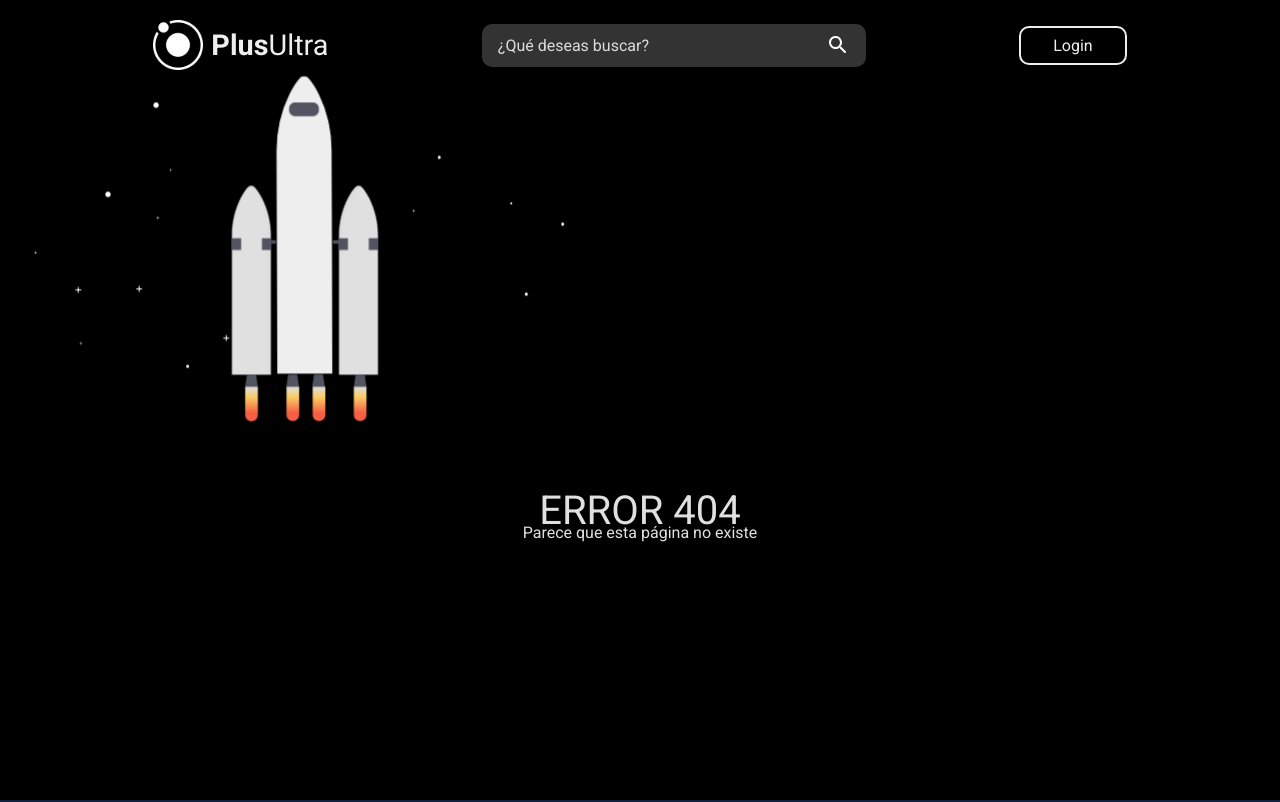
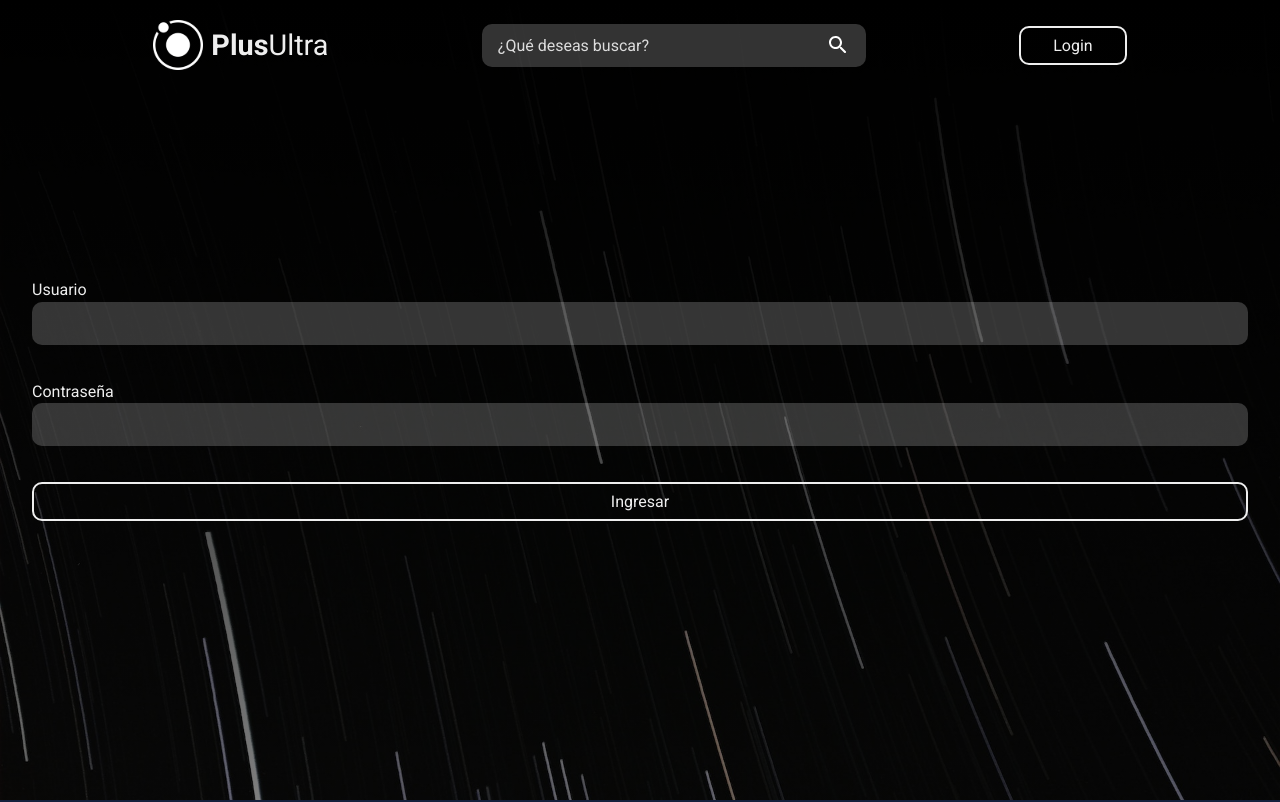
Before and after one commit to FranciscoCarvajal404/PlusUltra-eCommerce-React, a React (Vite) app: page /login in a window 1280 px wide. Before the commit this address had no page. Shown: the top 802 px of the page. Built offline with nearby package versions, Linux system fonts and the light colour scheme.

Commit message:
login page añadido

```diff
--- a/src/App.jsx
+++ b/src/App.jsx
@@ -7,6 +7,7 @@ import { BrowserRouter as Router, Routes, Route } from 'react-router-dom';
 import Page404 from "./pages/Page404";
 import Home from "./pages/Home";
 import ItemPage from "./pages/ItemPage"
+import Login from "./pages/Login";
 
 function App() {
 
@@ -18,6 +19,7 @@ function App() {
           <Routes>
             <Route path='/' element={<Home/>}/>
             <Route path='/productos/:id' element={<ItemPage/>}/>
+            <Route path='/login' element={<Login/>}/>
             <Route path='*' element={<Page404/>}/>
           </Routes>
       <Footer/>
--- a/src/components/Header/index.jsx
+++ b/src/components/Header/index.jsx
@@ -1,4 +1,5 @@
 import styled from "styled-components";
+import { Link } from "react-router-dom";
 
 import { colorClaro } from "../UI/variables";
 import { Button } from "../UI";
@@ -41,7 +42,7 @@ const StyleHeader = styled.header`
 
         background: none;
         background-color: rgba(255, 255, 255, 0.2);
-        background-image: url(src/img/lupa.svg);
+        background-image: url(${lupa});
         background-repeat: no-repeat;
         background-position: 95%;
 
@@ -96,9 +97,9 @@ const Header = () =>{
             <input type="text" placeholder="¿Qué deseas buscar?"/>
 
             <div>
-                <a href="#">
+                <Link to="/login">
                     <Button>Login</Button>
-                </a>
+                </Link>
             </div>
 
             <div className="lupa">
--- a/src/pages/Home/Main.jsx
+++ b/src/pages/Home/Main.jsx
@@ -2,8 +2,10 @@ import styled from "styled-components";
 import { colorClaro } from "../../components/UI/variables";
 import { Button } from "../../components/UI"
 
+import mainBg from "../../img/main-bg.jpg"
+
 const StyledMain = styled.main`
-    background-image: linear-gradient(rgba(0, 0, 0, 0.5), rgba(0, 0, 0, 0.5)), url(src/img/main-bg.jpg);
+    background-image: linear-gradient(rgba(0, 0, 0, 0.5), rgba(0, 0, 0, 0.5)), url(${mainBg});
     background-repeat: no-repeat;
     background-position: center;
     background-size: cover;
--- a/src/pages/ItemPage/index.jsx
+++ b/src/pages/ItemPage/index.jsx
@@ -8,7 +8,7 @@ import { colorClaro } from "../../components/UI/variables";
 
 const StyledItemPage = styled.main`
     min-height: 100vh;
-    width: 100vw;
+    width: 100%;
 
     display: flex;
     justify-content: center;
@@ -26,6 +26,9 @@ const StyledItemPage = styled.main`
         margin-bottom: 32px;
         padding: 0 32px;
 
+        width: 100%;
+        max-width: 1054px;
+
         img{
         width: 100%;
         max-width: 500px;
@@ -42,20 +45,20 @@ const StyledItemPage = styled.main`
 
             h1{
 
-            font-size: 1.5rem;
+            font-size: 2rem;
             line-height: normal;
             margin-bottom: 16px
         }
 
             h2{
-                font-size: 1.2rem;
+                font-size: 1.5rem;
                 font-weight: bold;
                 margin-bottom: 16px
             }
 
             p{
                 text-align: left;
-                font-size: 1rem;
+                font-size: 1.3rem;
             }
         }
     }
--- /dev/null
+++ b/src/pages/Login/index.jsx
@@ -0,0 +1,71 @@
+import styled from "styled-components";
+
+import login from "../../img/login-bg.jpg"
+import { Button } from "../../components/UI";
+
+import { colorClaro } from "../../components/UI/variables";
+
+const StyledLogin = styled.main`
+    background-image: linear-gradient(rgba(0, 0, 0, 1), rgba(0, 0, 0, 0.5)), url(${login});
+    background-repeat: no-repeat;
+    background-position: center;
+    background-size: cover;
+
+    width: 100vw;
+    height: 100vh;
+
+    display: flex;
+    justify-content: center;
+    align-items: center;
+
+    div{
+
+        width: 100%;
+        padding: 0 32px;
+
+        form{
+            label{
+                color: ${colorClaro};
+            }
+            input{
+                background: none;
+                background-color: rgba(255, 255, 255, 0.2);
+                background-repeat: no-repeat;
+                background-position: 95%;
+
+                width: 100%;
+                padding: 0.75rem 16px;
+                border-radius: 10px;
+
+                margin-bottom: 36px;
+                color: ${colorClaro};
+            }
+        }
+    }
+`
+
+const ButtonLogin = styled(Button)`
+    color: ${colorClaro};
+    width: 100%;
+`
+
+const Login = () =>{
+    return(
+        <StyledLogin>
+            <div>
+                <form>
+
+                    <label htmlFor="user">Usuario</label>
+                    <input name="user" id="user"/>
+
+                    <label htmlFor="user">Contraseña</label>
+                    <input name="user" id="user"/>
+
+                    <ButtonLogin>Ingresar</ButtonLogin>
+                </form>
+            </div>
+        </StyledLogin>
+    );
+}
+
+export default Login
```
